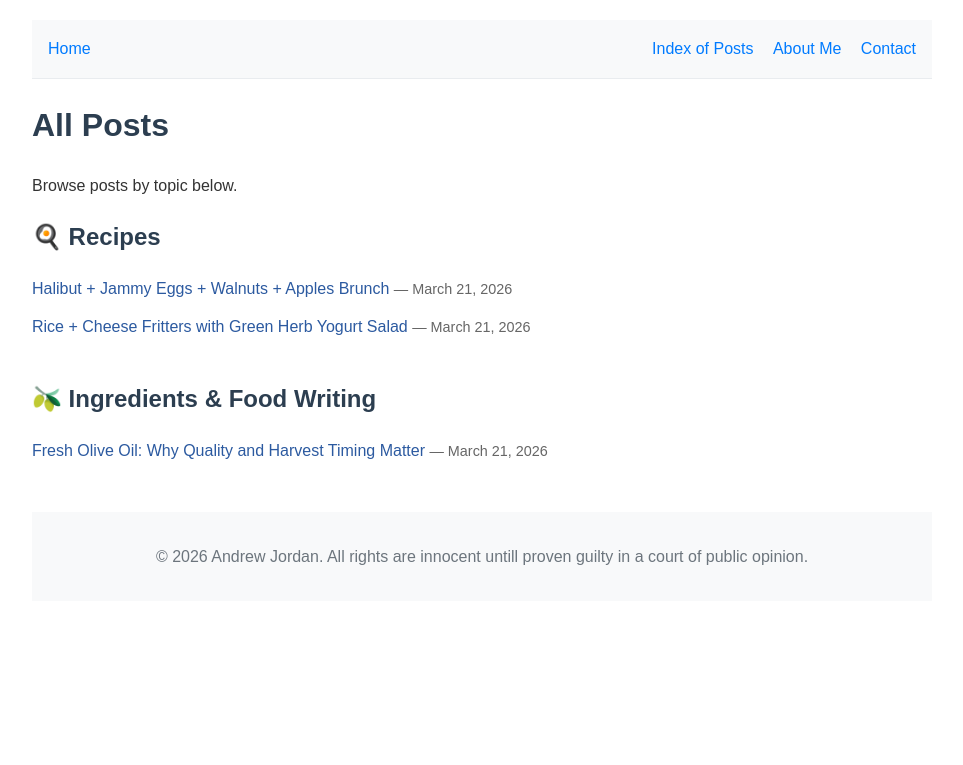
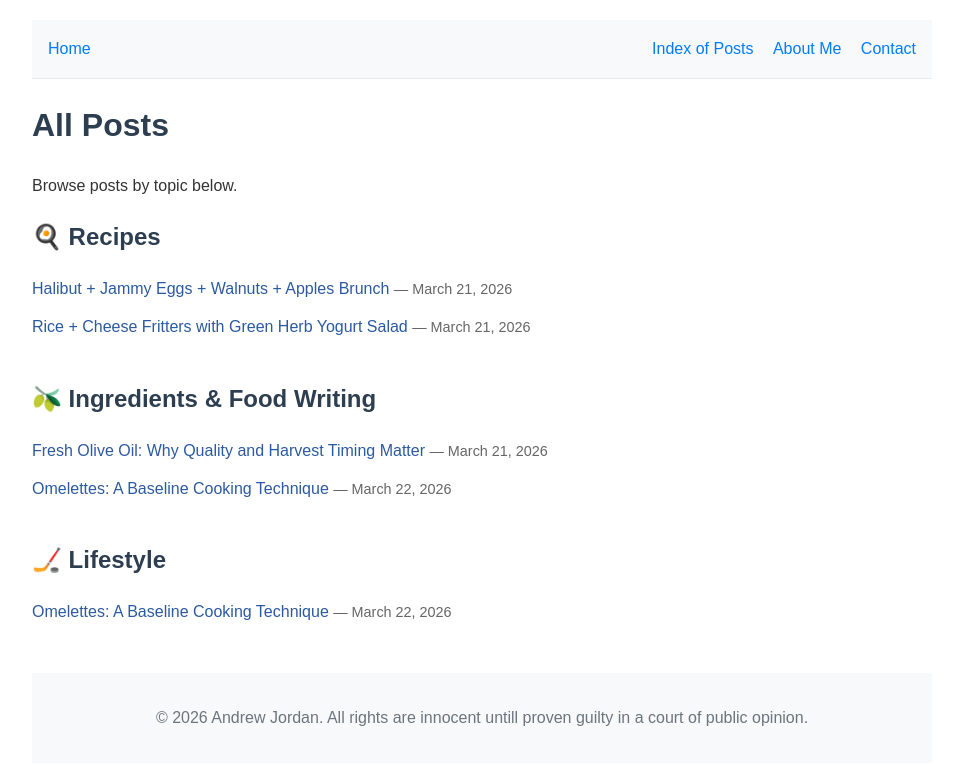
Before and after one commit to 05k0012/personal-homepage, a Jekyll site: the page built from posts.html, in a window 1280 px wide. Shown: the top 765 px of the page, without its empty margins (158-1121 px from the left). Built offline with Jekyll 4.4.1, drawn with Linux system fonts in a browser that asks for light colours; some of the changed lines change nothing that is shown.

Commit message:
added omlettes

```diff
--- /dev/null
+++ b/_posts/2026-03-22-omelettes-baseline-cooking-technique.md
@@ -0,0 +1,50 @@
+---
+layout: post
+title: "Omelettes: A Baseline Cooking Technique"
+date: 2026-03-22
+images:
+  - /assets/images/om1.jpg
+  - /assets/images/om2.jpg
+  - /assets/images/om3.jpg
+  - /assets/images/om4.jpg
+  - /assets/images/om5.jpg
+  - /assets/images/om6.jpg
+  - /assets/images/om7.jpg
+tags: [breakfast, eggs, omelette, cooking-techniques, cheese, coffee, lifestyle, ingredients]
+---
+
+Omelettes are one of my favorite ways to start the day. I think of them as a baseline cooking technique that everyone should know. For me, making an omelette is as much about the process as it is about the flavor.
+
+## My Morning Routine
+
+I usually start by cracking three or four eggs into a bowl, adding some salt, and letting the mixture sit for a minute. The salt does something to the proteins in the eggs. It changes the texture, color, and richness, and also helps flavor the eggs themselves. While the eggs rest, I heat my pan to medium-low or between medium-low and medium heat.
+
+Once the pan is heating, I make myself a cup of coffee on my girlfriend's Breville espresso machine. I usually make an Americano, but I also love the espresso options. Coffee and eggs together really set the tone for the morning.
+
+## Preparing Ingredients
+
+While my pan and coffee are ready, I like to get my fillings and toppings together. Cheese is essential for me. I usually use a high-quality aged cheddar. I try to source it from local farmers' markets whenever possible, but sometimes I use smoked cheese, goat cheese, or more exotic varieties. Gruyère is one of my favorites.
+
+I also like garnishes that bring freshness and acidity. Pickled red onions, seasonal tomatoes, creamy yogurt-herb sauces, pears, or spicy Sriracha all work well. These help balance the richness of the eggs and cheese.
+
+## Cooking the Omelette
+
+I pour the whipped egg mixture into the preheated pan. I often use algae oil or olive oil, but sometimes I add a small knob of butter if I want extra richness. If I am adding meat like sausage or bacon, I cook it first and use the rendered fat to cook the eggs.
+
+The technique I follow is inspired by Kenji Lopez-Alt. I let the eggs sit for a few seconds, then use a spatula to lift the cooked edges and tilt the pan so the uncooked eggs flow underneath. This creates a tender, slightly runny top while keeping a more set bottom. Once the eggs are mostly cooked, I take the pan off the heat and cover it with a plate for a minute or two. This traps the heat and finishes cooking the top while warming the plate.
+
+Next, I add the cheese, cover briefly to let it melt, and then get ready to plate. I often fold the omelette into a half-clamshell or burrito shape, depending on how I am feeling that day.
+
+## Toppings and Finishing Touches
+
+Once plated, I add my garnishes. Pickled onions, fresh herbs, and a drizzle of olive oil are my usual go-to. Sometimes I add a few tomatoes if they are in season. Chopped green onions or chives are a classic topping. I also sometimes drizzle creamy yogurt-based ranch or Sriracha mayo for extra flavor.
+
+If I am feeling indulgent, I will add a handful of arugula or other leafy greens inside the omelette for extra nutrition. Occasionally, I include a thin slice of prosciutto or other cured meat, paired with a drizzle of olive oil.
+
+## Why Omelettes Matter to Me
+
+For me, omelettes are more than just breakfast. They are high in protein, easy to customize, and a great vehicle for incorporating greens, cheese, and other flavors. The process itself is satisfying. It is simple but requires just enough technique that I feel accomplished, even on groggy mornings.
+
+I often make this breakfast before heading to the farmers market or after early morning hockey games. It is my baseline dish, the one I come back to again and again. Even if it sometimes turns into scrambled eggs, that is fine too. It is a reliable start to the day and a perfect pairing with coffee.
+
+The whole process takes about 10 to 15 minutes once you have streamlined it. It is quick, flexible, and deeply satisfying. It is a reminder that simple, well-executed cooking can be one of the best parts of the day.
--- a/posts.html
+++ b/posts.html
@@ -11,11 +11,15 @@ title: "All Posts"
 {% assign recipes_3 = site.posts | where: "tags", "fritters" %}
 {% assign recipes = recipes_1 | concat: recipes_2 | concat: recipes_3 | uniq %}
 
-{% assign ingredients = site.posts | where: "tags", "olive oil" %}
+{% assign ingredients_1 = site.posts | where: "tags", "olive oil" %}
+{% assign ingredients_2 = site.posts | where: "tags", "ingredients" %}
+{% assign ingredients = ingredients_1 | concat: ingredients_2 | uniq %}
 
 {% assign tech = site.posts | where: "tags", "tech" %}
 
-{% assign lifestyle = site.posts | where: "tags", "hockey" %}
+{% assign lifestyle_1 = site.posts | where: "tags", "hockey" %}
+{% assign lifestyle_2 = site.posts | where: "tags", "lifestyle" %}
+{% assign lifestyle = lifestyle_1 | concat: lifestyle_2 | uniq %}
 
 {% if recipes.size > 0 %}
 <section style="margin-bottom: 40px;">
```
Also changed, not shown: assets/images/om1.jpg (added), assets/images/om2.jpg (added), assets/images/om3.jpg (added), assets/images/om4.jpg (added), assets/images/om5.jpg (added), assets/images/om6.jpg (added), assets/images/om7.jpg (added).
